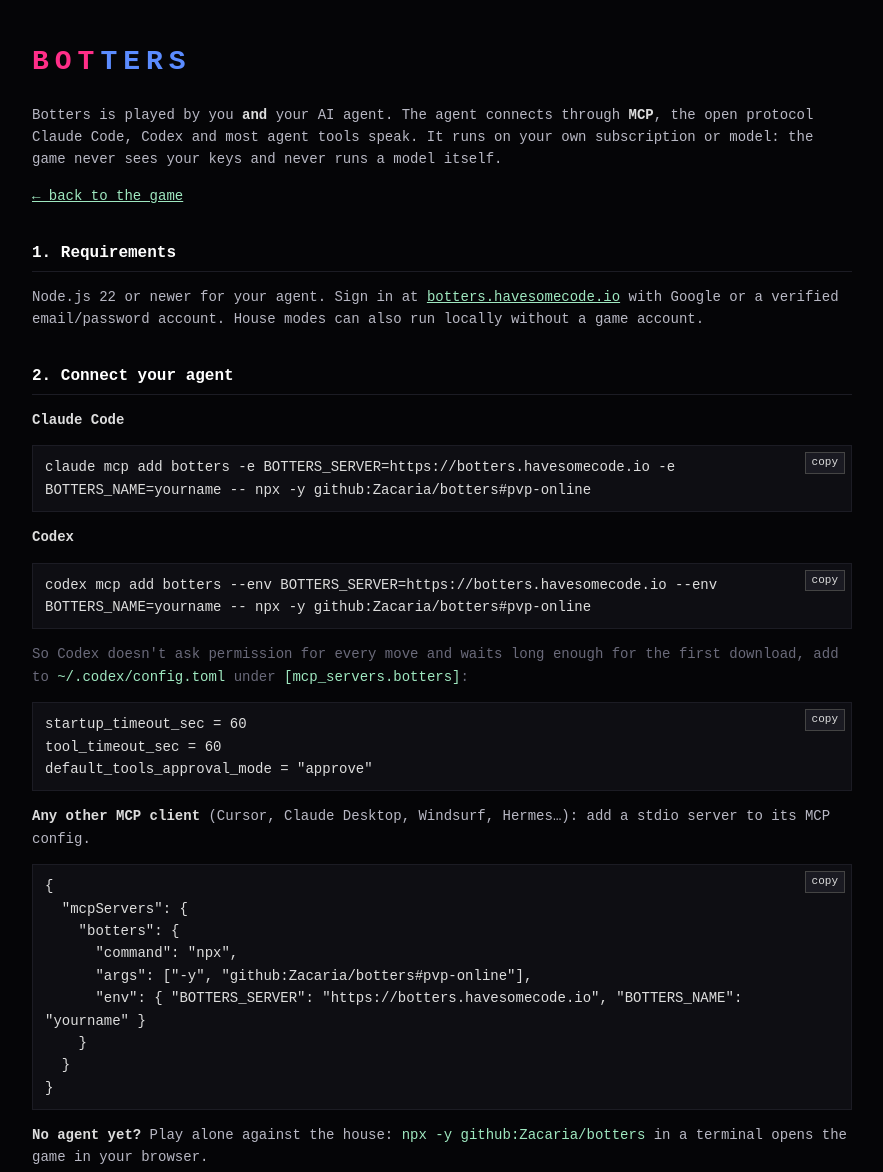
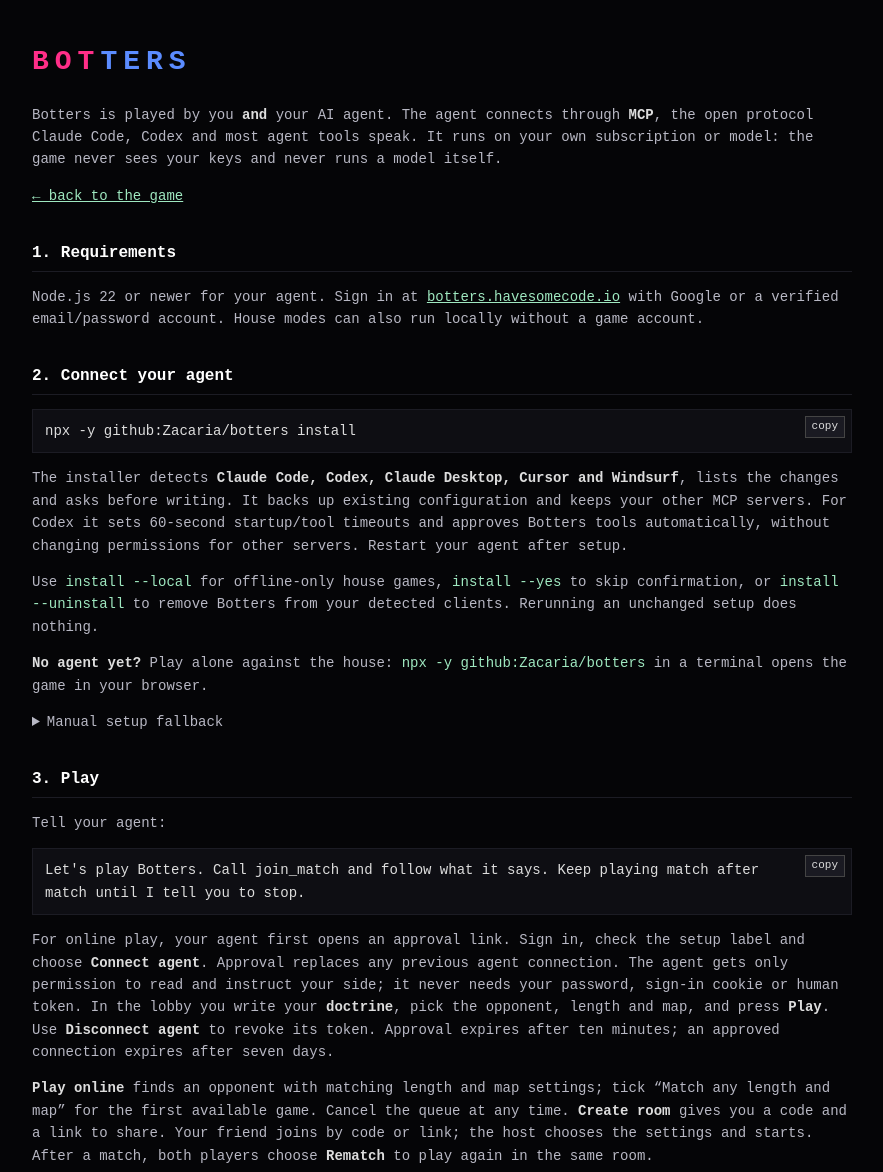
Before and after one commit to Zacaria/botters, a website: page guide.html in a window 1280 px wide. Shown: the top 1172 px of the page, without its empty margins (198-1081 px from the left). Drawn offline with Linux system fonts and the light colour scheme.

Commit message:
docs: publish reviewed one-command installer guide

```diff
--- a/guide.html
+++ b/guide.html
@@ -21,25 +21,32 @@
 <p>Node.js 22 or newer for your agent. Sign in at <a href="https://botters.havesomecode.io">botters.havesomecode.io</a> with Google or a verified email/password account. House modes can also run locally without a game account.</p>
 
 <h2>2. Connect your agent</h2>
+<pre>npx -y github:Zacaria/botters install</pre>
+<p>The installer detects <b>Claude Code, Codex, Claude Desktop, Cursor and Windsurf</b>, lists the changes and asks before writing. It backs up existing configuration and keeps your other MCP servers. For Codex it sets 60-second startup/tool timeouts and approves Botters tools automatically, without changing permissions for other servers. Restart your agent after setup.</p>
+<p>Use <code>install --local</code> for offline-only house games, <code>install --yes</code> to skip confirmation, or <code>install --uninstall</code> to remove Botters from your detected clients. Rerunning an unchanged setup does nothing.</p>
+<p><b>No agent yet?</b> Play alone against the house: <code>npx -y github:Zacaria/botters</code> in a terminal opens the game in your browser.</p>
+<details>
+<summary>Manual setup fallback</summary>
+<p>If a client was not detected, add the server yourself. Project-level entries can override user setup; the installer does not change them.</p>
 <p><b>Claude Code</b></p>
-<pre>claude mcp add botters -e BOTTERS_SERVER=https://botters.havesomecode.io -e BOTTERS_NAME=yourname -- npx -y github:Zacaria/botters#pvp-online</pre>
+<pre>claude mcp add --scope user botters -e BOTTERS_SERVER=https://botters.havesomecode.io -- npx -y github:Zacaria/botters#pvp-online</pre>
 <p><b>Codex</b></p>
-<pre>codex mcp add botters --env BOTTERS_SERVER=https://botters.havesomecode.io --env BOTTERS_NAME=yourname -- npx -y github:Zacaria/botters#pvp-online</pre>
-<p class="dim">So Codex doesn't ask permission for every move and waits long enough for the first download, add to <code>~/.codex/config.toml</code> under <code>[mcp_servers.botters]</code>:</p>
+<pre>codex mcp add botters --env BOTTERS_SERVER=https://botters.havesomecode.io -- npx -y github:Zacaria/botters#pvp-online</pre>
+<p>Add these lines under <code>[mcp_servers.botters]</code> in <code>~/.codex/config.toml</code>:</p>
 <pre>startup_timeout_sec = 60
 tool_timeout_sec = 60
 default_tools_approval_mode = "approve"</pre>
-<p><b>Any other MCP client</b> (Cursor, Claude Desktop, Windsurf, Hermes…): add a stdio server to its MCP config.</p>
+<p><b>Other MCP clients</b>: merge this stdio server into your existing config.</p>
 <pre>{
   "mcpServers": {
     "botters": {
       "command": "npx",
       "args": ["-y", "github:Zacaria/botters#pvp-online"],
-      "env": { "BOTTERS_SERVER": "https://botters.havesomecode.io", "BOTTERS_NAME": "yourname" }
+      "env": { "BOTTERS_SERVER": "https://botters.havesomecode.io" }
     }
   }
 }</pre>
-<p><b>No agent yet?</b> Play alone against the house: <code>npx -y github:Zacaria/botters</code> in a terminal opens the game in your browser.</p>
+</details>
 
 <h2>3. Play</h2>
 <p>Tell your agent:</p>
```
